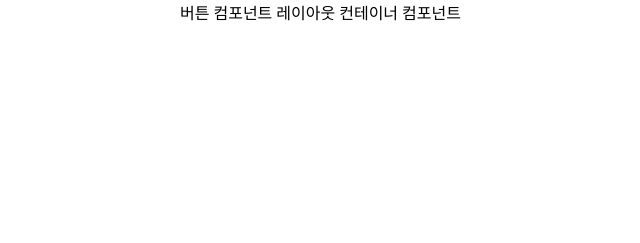
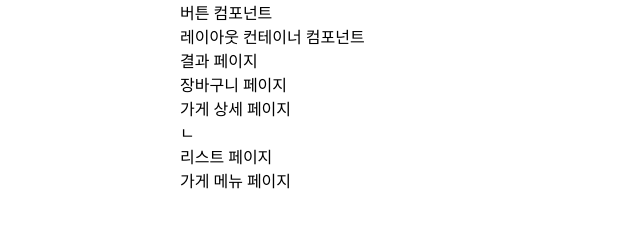
Before and after one commit to rjsej12/woowahal, a website: page public/index.html in a window 1280 px wide. Shown: the whole page, without its empty margins (180-820 px from the left). Drawn offline with Linux system fonts and the light colour scheme.

Commit message:
완성된 HTML 마크업 페이지로 이동하는 anchor 태그들 추가

```diff
--- a/public/index.html
+++ b/public/index.html
@@ -9,9 +9,16 @@
     <link rel="stylesheet" href="style/index.css" />
   </head>
   <body>
-    <div class="components-container">
+    <div class="components-container container-col">
       <a href="/components/button.html">버튼 컴포넌트</a>
       <a href="/components/container.html">레이아웃 컨테이너 컴포넌트</a>
+
+      <a href="/result.html">결과 페이지</a>
+      <a href="/cart.html">장바구니 페이지</a>
+      <a href="/store_detail.html">가게 상세 페이지</a>ㄴ
+      <a href="/store_list.html">리스트 페이지</a>
+      <a href="/store_order.html">가게 메뉴 페이지</a>
+
     </div>
   </body>
 </html>
```
